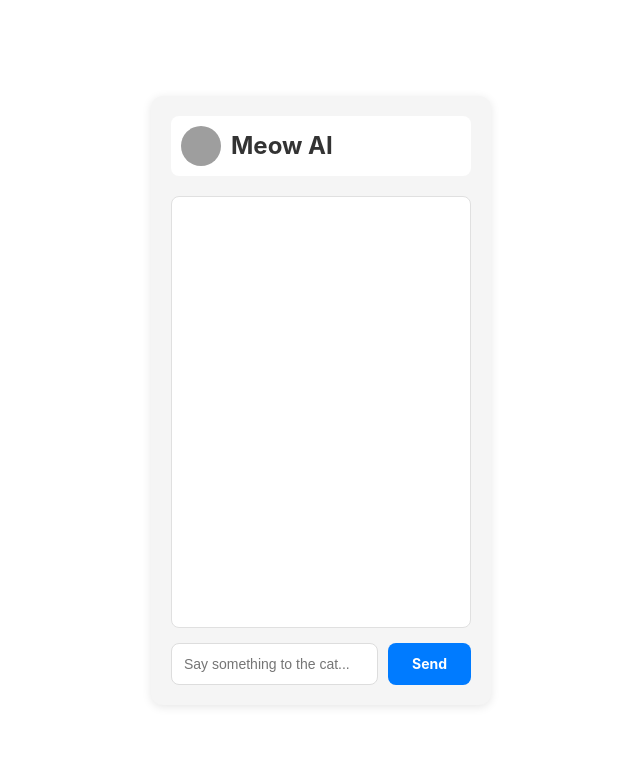
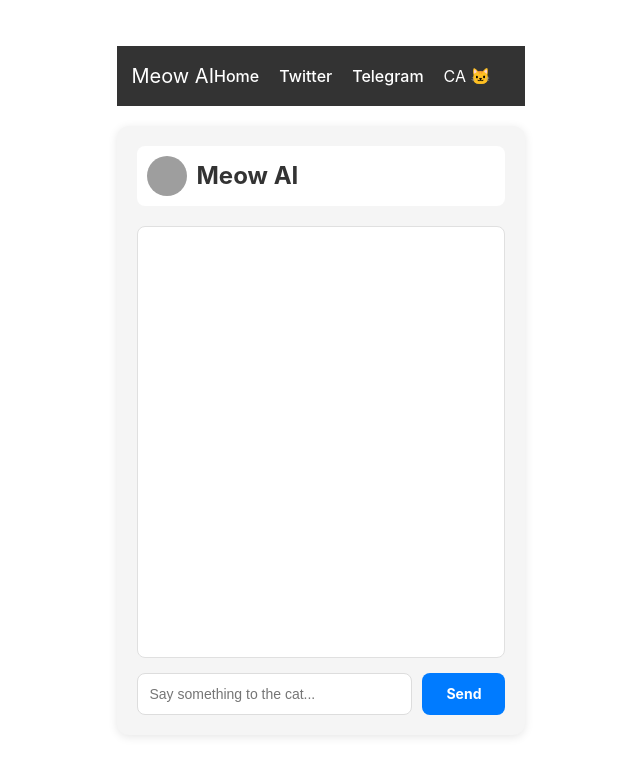
Before and after one commit to Nickolaxo/meow-ai, a React (Vite) app: page / in a window 1280 px wide. Shown: the top 776 px of the page, without its empty margins (319-959 px from the left). Built offline with nearby package versions, Linux system fonts and the light colour scheme; grey boxes are pictures that could not be loaded.

Commit message:
Update App.jsx with navigation

```diff
--- a/src/App.jsx
+++ b/src/App.jsx
@@ -146,6 +146,48 @@ function CatChatbot() {
 function App() {
   return (
     <div className="App">
+      {/* Navigation Bar */}
+      <nav style={{
+        backgroundColor: '#333',
+        padding: '15px',
+        marginBottom: '20px'
+      }}>
+        <div style={{
+          maxWidth: '800px',
+          margin: '0 auto',
+          display: 'flex',
+          justifyContent: 'space-between',
+          alignItems: 'center'
+        }}>
+          <div style={{ color: 'white', fontSize: '20px' }}>Meow AI</div>
+          <div>
+            <a href="/" style={{
+              color: 'white',
+              textDecoration: 'none',
+              marginRight: '20px'
+            }}>Home</a>
+
+            <a href="https://x.com/MeowAIToken" style={{
+              color: 'white',
+              textDecoration: 'none',
+              marginRight: '20px'
+            }}>Twitter</a>
+
+            <a href="https://t.me/+LY4EgozXDc45ZmUx" style={{
+              color: 'white',
+              textDecoration: 'none',
+              marginRight: '20px'
+            }}>Telegram</a>
+
+            <span style={{
+              color: 'white',
+              marginRight: '20px'
+            }}>CA 🐱</span>
+
+          </div>
+        </div>
+      </nav>
+
       <CatChatbot />
     </div>
   );
```
